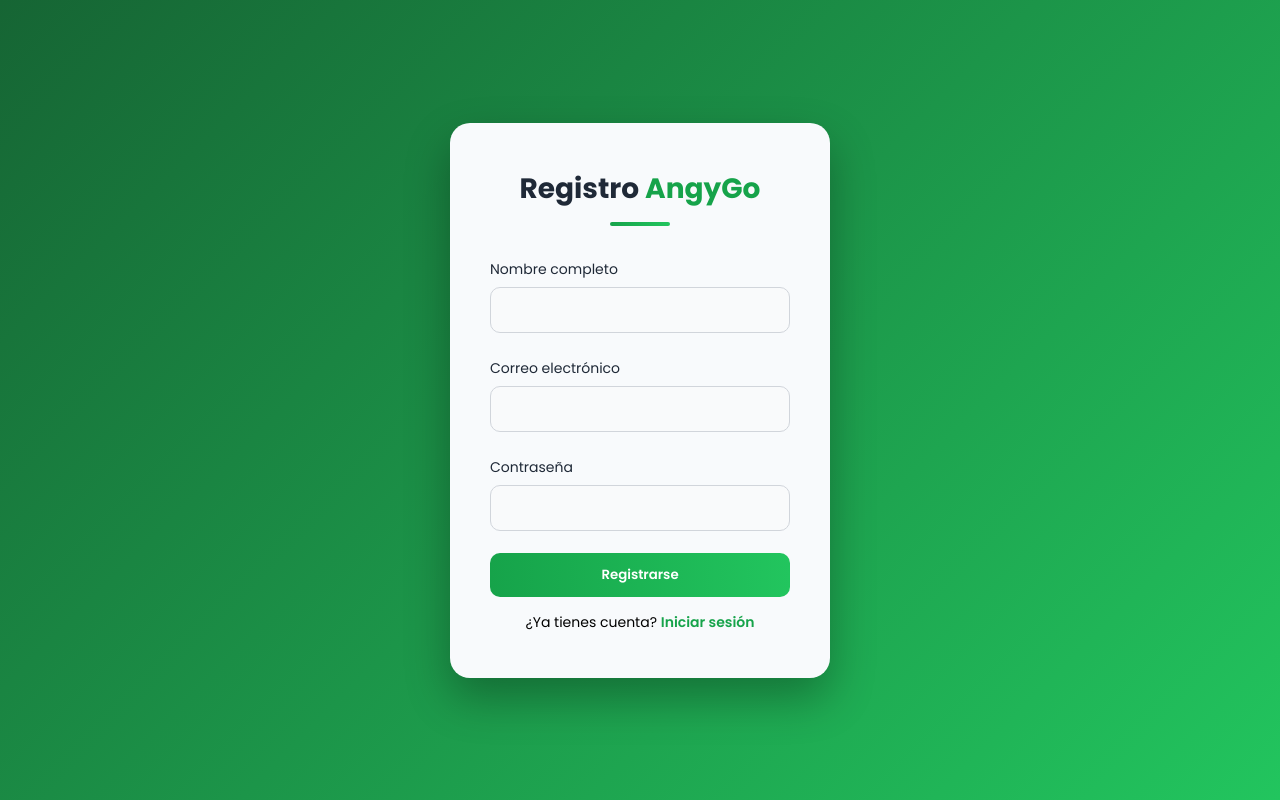
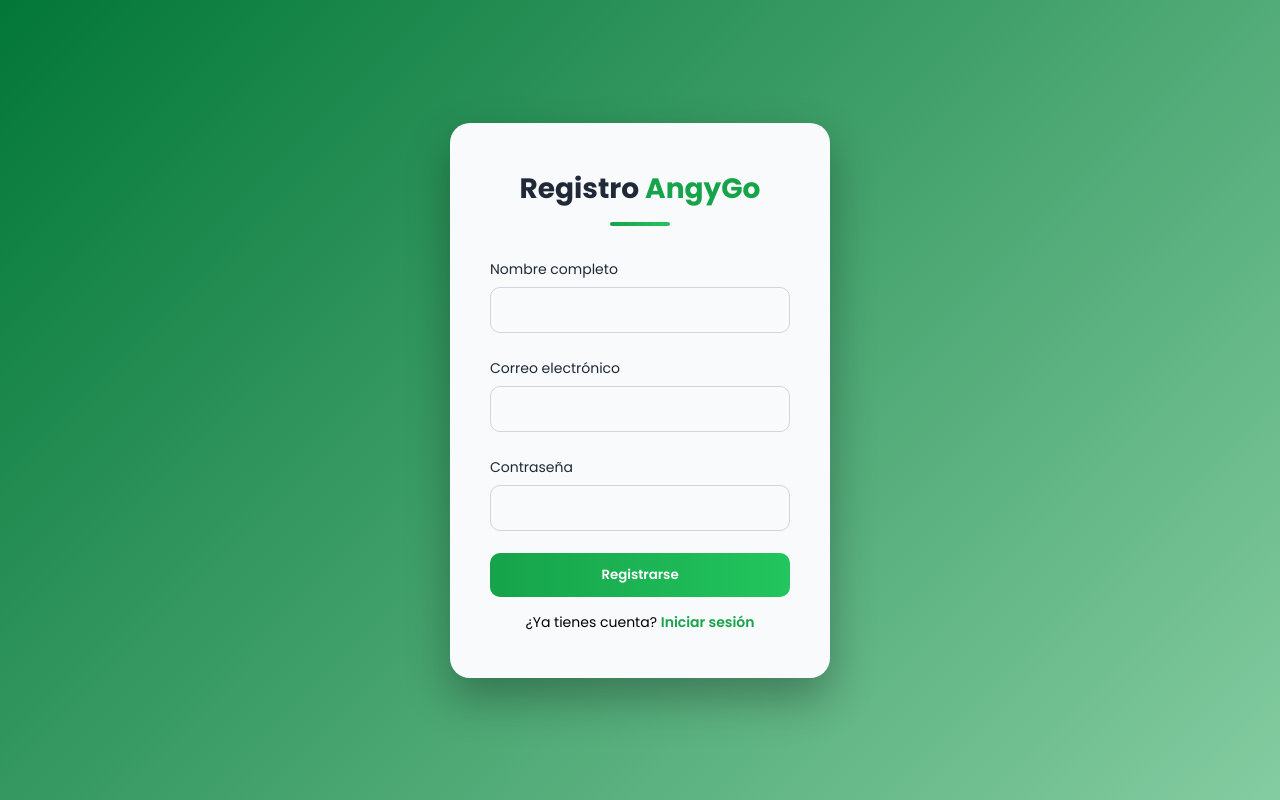
Before and after one commit to angyprojas09-alt/AngyGo, a PHP site: page /registro.php in a window 1280 px wide. Run offline with PHP 8.4, Linux system fonts and the light colour scheme.

Commit message:
agregando cambios en el visual del registro

```diff
--- a/registro.php
+++ b/registro.php
@@ -66,8 +66,7 @@
 
         body {
             height: 100vh;
-            background: linear-gradient(135deg, #166534, #22c55e);
-            /* FONDO ORIGINAL SE MANTIENE */
+            background: linear-gradient(135deg, #027737, #84cca1);
             display: flex;
             justify-content: center;
             align-items: center;
```
